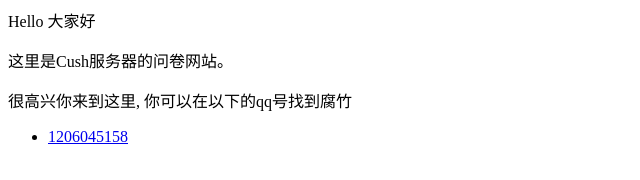
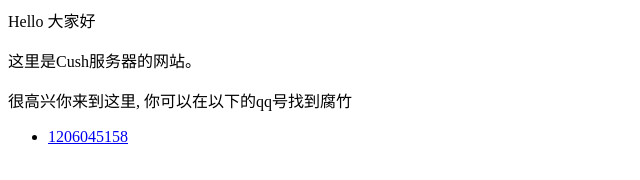
Before and after one commit to GarlicGG/GarlicGG.github.io, a plain HTML site: page index.html in a window 1280 px wide. Shown: the full height of the page, 0-640 px from the left. Drawn offline with Linux system fonts and the light colour scheme.

Commit message:
Update index.html

```diff
--- a/index.html
+++ b/index.html
@@ -1,5 +1,5 @@
 <p>Hello 大家好</p>
-<p>这里是Cush服务器的问卷网站。 </p>
+<p>这里是Cush服务器的网站。 </p>
 <p>很高兴你来到这里, 你可以在以下的qq号找到腐竹</p>
 
 <ul>
```
